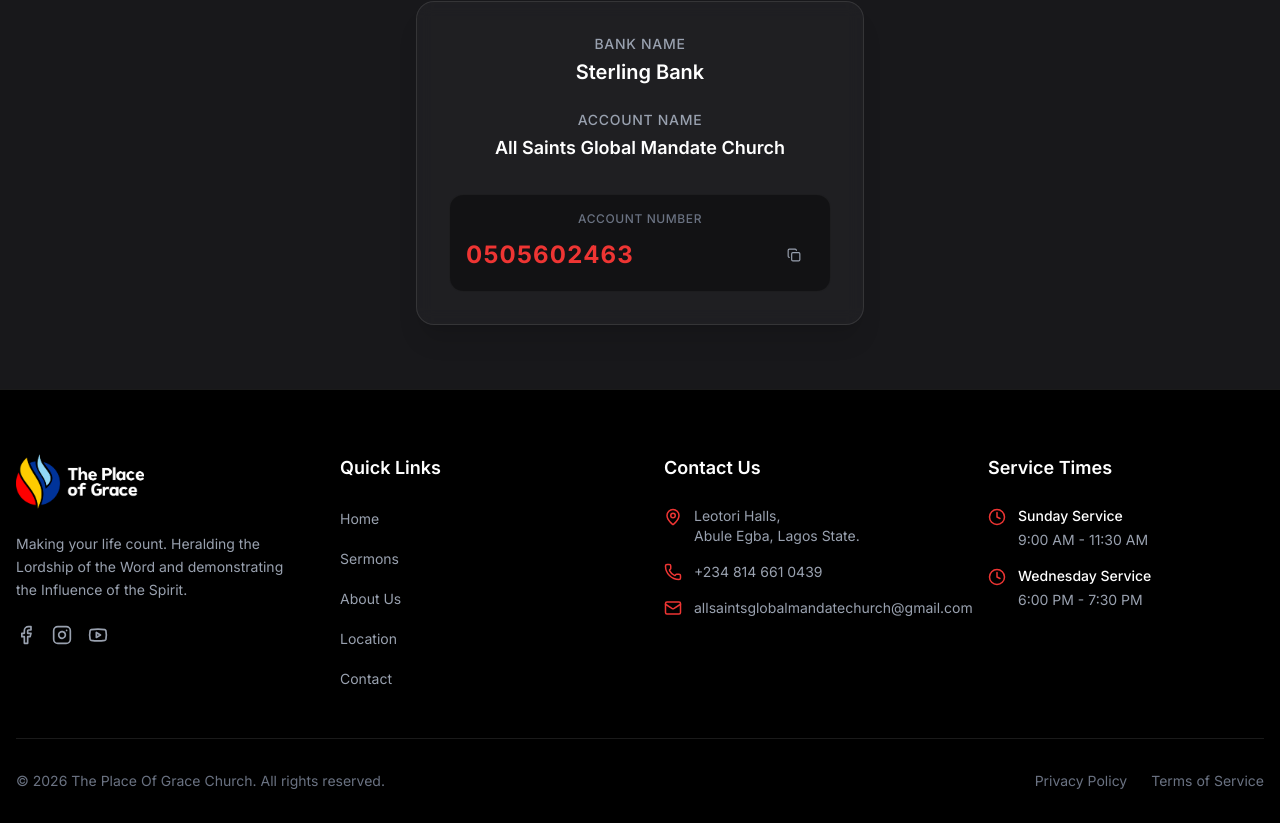
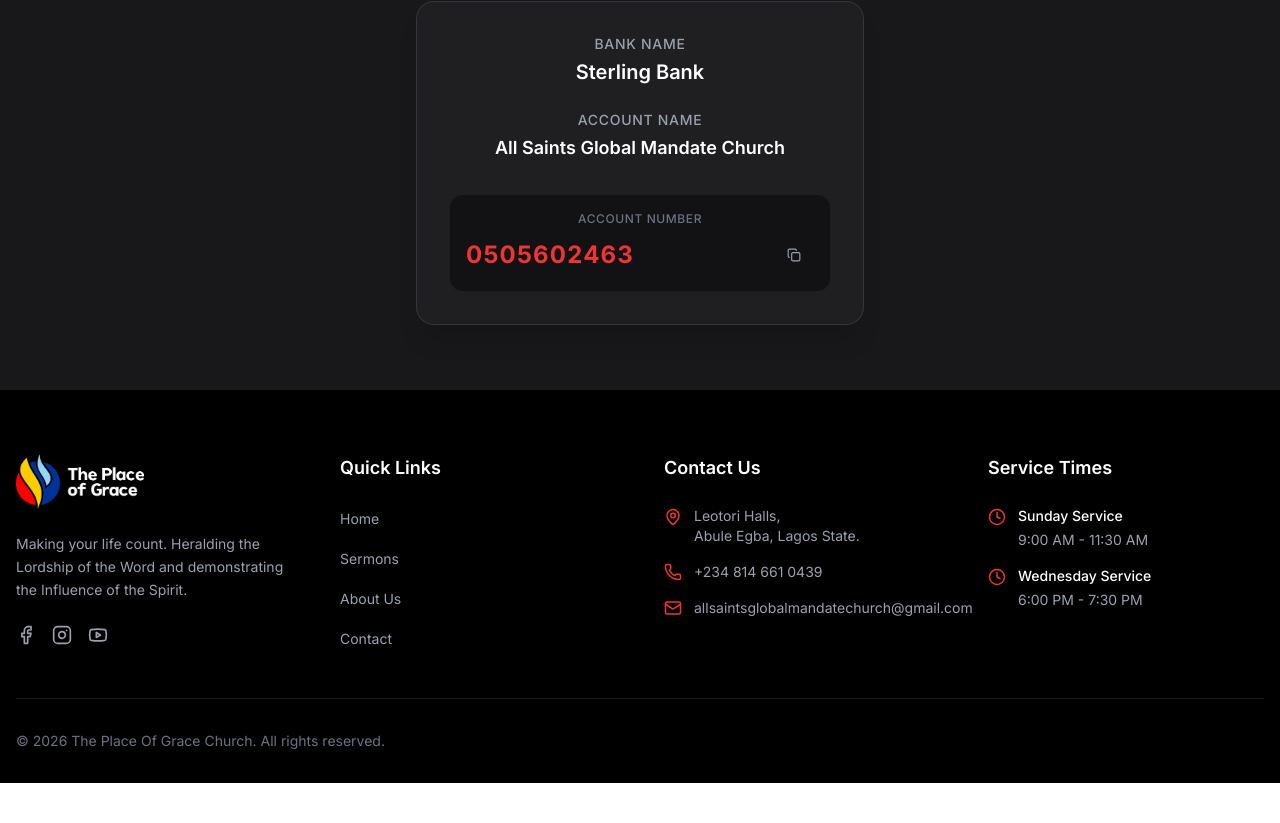
Before and after one commit to Tomilola-ng/tpog-church, a Next.js app: page /sermons in a window 1280 px wide. Shown: the part 1511-2334 px from the top of the page. After the commit the page ends 2294 px from the top, so only its background shows below. Built offline with nearby package versions, Linux system fonts and the light colour scheme.

Commit message:
refactor(navigation): remove location link and footer legal links
The location page is no longer needed, so its navigation links have been removed from site config, navbar and footer. Also removed privacy policy and terms of service links from footer as they're being relocated.

```diff
--- a/components/shared/Footer.tsx
+++ b/components/shared/Footer.tsx
@@ -140,20 +140,7 @@
           <p className="text-center text-sm text-gray-500 md:text-left">
             &copy; {currentYear} {siteConfig.name}. All rights reserved.
           </p>
-          <div className="flex gap-6 text-sm text-gray-500">
-            <Link
-              href="/privacy-policy"
-              className="transition-colors hover:text-white"
-            >
-              Privacy Policy
-            </Link>
-            <Link
-              href="/terms-of-service"
-              className="transition-colors hover:text-white"
-            >
-              Terms of Service
-            </Link>
-          </div>
+          <div className="flex gap-6 text-sm text-gray-500"></div>
         </div>
       </div>
     </footer>
--- a/components/shared/Navbar.tsx
+++ b/components/shared/Navbar.tsx
@@ -10,7 +10,6 @@
 const navLinks = [
   { name: "Sermons", href: "/sermons" },
   { name: "About Us", href: "/about-us" },
-  { name: "Location", href: "/location" },
   { name: "Contact Us", href: "/contact-us" },
 ];
 
--- a/lib/site.ts
+++ b/lib/site.ts
@@ -7,7 +7,6 @@
     { name: "Home", href: "/" },
     { name: "Sermons", href: "/sermons" },
     { name: "About Us", href: "/about-us" },
-    { name: "Location", href: "/location" },
     { name: "Contact", href: "/contact-us" },
   ],
 };
```
